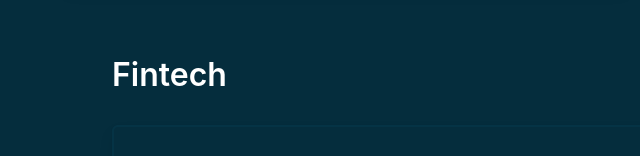
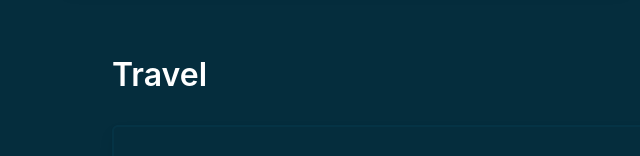
Before and after one commit to redoz94/Portfolioabs, a plain HTML site: page index.html in a window 1280 px wide. Shown: the part 5991-6147 px from the top of the page, 0-640 px from the left. Drawn offline with nearby package versions, Linux system fonts and the light colour scheme.

Commit message:
21-2-25(1)

```diff
--- a/index.html
+++ b/index.html
@@ -604,7 +604,7 @@
 				<section  id="projects" class="section section-2">
 					<div class="container">
 						<div class="">
-							<h3 class="title is-3 col text-center" id="fin">Fintech</h3>
+							<h3 class="title is-3 col text-center" id="fin">Travel</h3>
 						</div>
 
 						<div class="columns is-multiline is-desktop">
```
